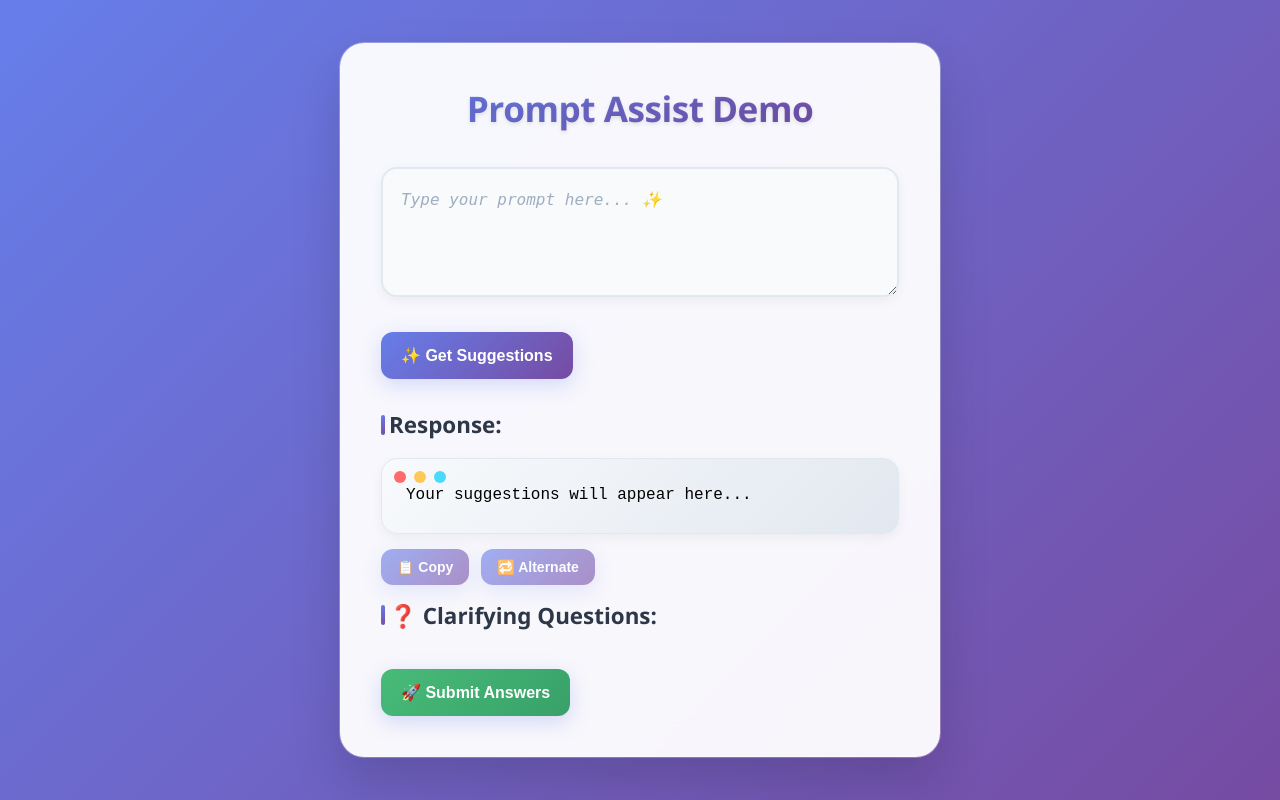
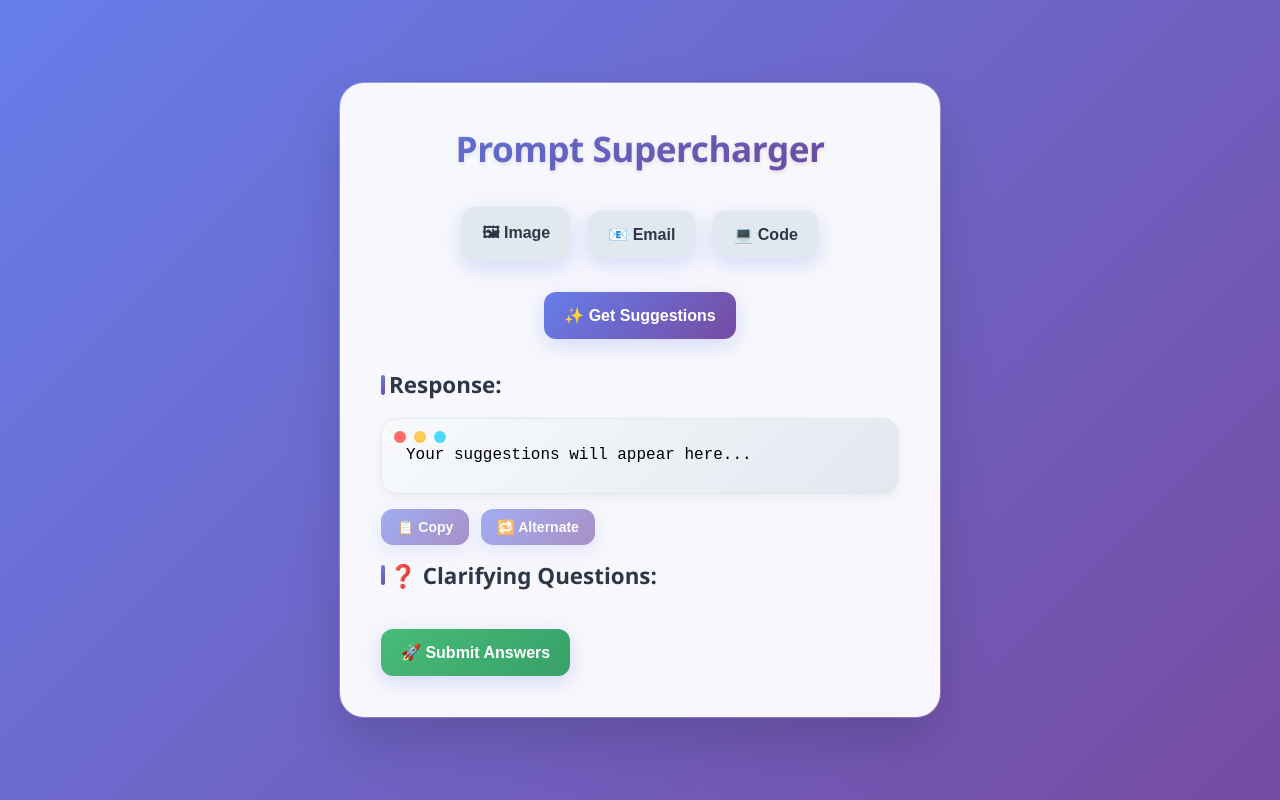
Before and after one commit to Dheeraj8309/prompt-supercharger, a Flask app: page / in a window 1280 px wide. Run offline with Flask 3, Linux system fonts and the light colour scheme.

Commit message:
Update: lazy model loading, Dockerfile optimizations, frontend intent buttons

```diff
--- a/app.py
+++ b/app.py
@@ -1,8 +1,7 @@
 import os
 from flask import Flask, jsonify, render_template, request
 
-# Import your prompt logic
-# (these live in promptassist/suggestion_engine.py from our earlier steps)
+# ---- Your prompt logic (unchanged) ----
 from promptassist.suggestion_engine import (
     suggest,
     refine_with_answers,
@@ -13,76 +12,58 @@ app = Flask(__name__, template_folder="templates", static_folder=None)
 
 ALLOWED_INTENTS = {"image", "email", "code"}
 
-
 def _coerce_intent_to_allowed(text: str, intent: str) -> str:
-    """
-    Keep only image/email/code. If the classifier returns something else,
-    use a tiny heuristic to map it into one of the three.
-    """
     if intent in ALLOWED_INTENTS:
         return intent
-
     t = (text or "").lower()
-    if any(k in t for k in ["image", "photo", "render", "illustration", "icon", "logo", "picture"]):
+    if any(k in t for k in ["image","photo","render","illustration","icon","logo","picture"]):
         return "image"
-    if any(k in t for k in ["email", "mail", "message", "professor", "manager", "recipient"]):
+    if any(k in t for k in ["email","mail","message","professor","manager","recipient"]):
         return "email"
-    if any(k in t for k in ["code", "function", "script", "class", "api", "python", "javascript", "java", "c++", "c#", "golang", "typescript"]):
+    if any(k in t for k in ["code","function","script","class","api","python","javascript","java","c++","c#","golang","typescript"]):
         return "code"
-    # Default to email (safe fallback)
     return "email"
-
 
 @app.route("/", methods=["GET"])
 def home():
-    # Serves templates/index.html
     return render_template("index.html")
-
 
 @app.route("/api/suggest", methods=["POST"])
 def api_suggest():
-    """
-    Input JSON: { "text": "...", "lang": "en" }
-    Output JSON mirrors suggestion_engine.suggest(...)
-    but intent is coerced to image/email/code.
-    """
     payload = request.get_json(silent=True) or {}
     text = (payload.get("text") or "").strip()
     lang = (payload.get("lang") or "en").strip()
+    intent = (payload.get("intent") or "").strip().lower()
 
-    if not text:
-        return jsonify({"error": "Missing 'text'"}), 400
+    if not text and not intent:
+        return jsonify({"error": "Missing 'intent' or 'text'"}), 400
 
     try:
-        data = suggest(text, lang=lang)
-        # Coerce to allowed intents (image/email/code) if needed
-        coerced = _coerce_intent_to_allowed(text, data.get("intent", ""))
-        if coerced != data.get("intent"):
-            # Re-run suggest with a tiny hint so the classifier lands correctly
-            hinted = f"{coerced}: {text}"
-            data = suggest(hinted, lang=lang)
-
+        if intent in ALLOWED_INTENTS:
+            data = suggest(text or "", lang=lang)
+            data["intent"] = intent
+        else:
+            data = suggest(text, lang=lang)
+            coerced = _coerce_intent_to_allowed(text, data.get("intent", ""))
+            if coerced != data.get("intent"):
+                hinted = f"{coerced}: {text}"
+                data = suggest(hinted, lang=lang)
+                data["intent"] = coerced
         return jsonify(data)
     except Exception as e:
         return jsonify({"error": str(e)}), 500
 
-
 @app.route("/api/refine", methods=["POST"])
 def api_refine():
-    """
-    Input JSON: { "text": "...", "lang": "en", "intent": "image|email|code", "answers": [...] }
-    Output JSON: { "refined_prompt": "..." }
-    """
     payload = request.get_json(silent=True) or {}
     text = (payload.get("text") or "").strip()
     lang = (payload.get("lang") or "en").strip()
     intent = (payload.get("intent") or "").strip().lower()
     answers = payload.get("answers") or []
 
-    if not text:
-        return jsonify({"error": "Missing 'text'"}), 400
+    if not intent and not text:
+        return jsonify({"error": "Missing 'intent' or 'text'"}), 400
 
-    # Ensure intent is one of our three
     intent = _coerce_intent_to_allowed(text, intent)
 
     try:
@@ -91,27 +72,14 @@ def api_refine():
     except Exception as e:
         return jsonify({"error": str(e)}), 500
 
-
 @app.route("/api/alternate", methods=["POST"])
 def api_alternate():
-    """
-    Input JSON:
-      {
-        "prompt": "<latest refined prompt>",
-        "intent": "image|email|code",
-        "answers": [...],   # optional; the same clarify answers you submitted
-        "index": 0          # which alternate template to use (0,1,2,...)
-      }
-    Output JSON:
-      { "alternate_prompt": "..." }
-    """
     payload = request.get_json(silent=True) or {}
     prompt = (payload.get("prompt") or "").strip()
     intent = (payload.get("intent") or "").strip().lower()
     answers = payload.get("answers") or []
     index = payload.get("index", 0)
 
-    # Ensure intent is allowed
     intent = _coerce_intent_to_allowed(prompt, intent)
 
     try:
@@ -122,12 +90,11 @@ def api_alternate():
     except Exception as e:
         return jsonify({"error": str(e)}), 500
 
-
 @app.route("/healthz", methods=["GET"])
 def health():
     return jsonify({"ok": True})
 
-
 if __name__ == "__main__":
-    # Bind to all interfaces (Docker-friendly) on port 8080, no debug in container
-    app.run(host="0.0.0.0", port=8080, debug=False)
+    # Bind to Render's $PORT if present; default to 8080 locally
+    port = int(os.environ.get("PORT", 8080))
+    app.run(host="0.0.0.0", port=port, debug=False)
--- a/requirements.txt
+++ b/requirements.txt
@@ -1,6 +1,2 @@
 Flask==3.0.3
 gunicorn==22.0.0
-sentence-transformers==2.7.0
-torch==2.3.1+cpu
-numpy==1.26.4
-nltk==3.8.1
--- a/templates/index.html
+++ b/templates/index.html
@@ -8,19 +8,12 @@
     /* --- your existing styles kept as-is --- */
     *{margin:0;padding:0;box-sizing:border-box}
     body{font-family:'Segoe UI',Tahoma,Verdana,sans-serif;background:linear-gradient(135deg,#667eea 0%,#764ba2 100%);min-height:100vh;padding:20px;display:flex;align-items:center;justify-content:center;animation:fadeIn 0.8s ease-out}
-    @keyframes fadeIn{from{opacity:0;transform:translateY(20px)}to{opacity:1;transform:translateY(0)}
-    }
+    @keyframes fadeIn{from{opacity:0;transform:translateY(20px)}to{opacity:1;transform:translateY(0)}}
     .container{background:rgba(255,255,255,.95);backdrop-filter:blur(15px);border-radius:24px;padding:40px;box-shadow:0 25px 50px rgba(0,0,0,.15),0 0 0 1px rgba(255,255,255,.3);width:100%;max-width:600px;border:1px solid rgba(255,255,255,.2);animation:slideUp 0.6s ease-out 0.2s both}
     @keyframes slideUp{from{opacity:0;transform:translateY(30px)}to{opacity:1;transform:translateY(0)}}
     h2{color:#2d3748;font-size:2.2rem;font-weight:700;text-align:center;margin-bottom:35px;background:linear-gradient(135deg,#667eea,#764ba2);-webkit-background-clip:text;-webkit-text-fill-color:transparent;text-shadow:0 2px 4px rgba(0,0,0,0.1);letter-spacing:-0.5px}
-    .input-group{margin-bottom:30px}
-    textarea{width:100%;height:130px;padding:18px;border:2px solid #e2e8f0;border-radius:16px;font-size:16px;background:#f8fafc;color:#2d3748;resize:vertical;transition:all 0.3s cubic-bezier(0.4,0,0.2,1);box-shadow:0 4px 12px rgba(0,0,0,0.05);line-height:1.6}
-    textarea:focus{outline:none;border-color:#667eea;background:#fff;box-shadow:0 8px 25px rgba(102,126,234,0.2);transform:translateY(-2px)}
-    textarea::placeholder{color:#a0aec0;font-style:italic}
-    .controls{display:flex;gap:18px;align-items:center;margin-bottom:30px;flex-wrap:wrap}
+    .controls{display:flex;gap:18px;align-items:center;margin-bottom:30px;flex-wrap:wrap;justify-content:center}
     select,button{padding:14px 20px;border:2px solid #e2e8f0;border-radius:12px;font-size:16px;cursor:pointer;transition:all 0.3s cubic-bezier(0.4,0,0.2,1);font-weight:500}
-    select{background:#f8fafc;color:#2d3748;box-shadow:0 2px 8px rgba(0,0,0,0.05)}
-    select:focus{outline:none;border-color:#667eea;box-shadow:0 4px 15px rgba(102,126,234,0.15)}
     button{background:linear-gradient(135deg,#667eea,#764ba2);color:#fff;font-weight:600;box-shadow:0 6px 20px rgba(102,126,234,.25);border:none;position:relative;overflow:hidden}
     button::before{content:'';position:absolute;top:0;left:-100%;width:100%;height:100%;background:linear-gradient(90deg,transparent,rgba(255,255,255,0.2),transparent);transition:left 0.5s}
     button:hover{transform:translateY(-3px);box-shadow:0 10px 30px rgba(102,126,234,.4)}
@@ -48,19 +41,25 @@
       .row{flex-direction:column;gap:8px}
       .row button{width:100%}
     }
-    .input-group:hover textarea{border-color:#cbd5e0}
     button:disabled{opacity:0.6;cursor:not-allowed;transform:none !important}
     button:disabled:hover{box-shadow:0 6px 20px rgba(102,126,234,.25) !important}
     form{animation:slideIn 0.4s ease-out}
     @keyframes slideIn{from{opacity:0;transform:translateX(-20px)}to{opacity:1;transform:translateX(0)}}
+
+    /* New style for intent buttons */
+    .intent-btn{background:#e2e8f0;color:#2d3748 !important}
+    .intent-btn.active{background:linear-gradient(135deg,#667eea,#764ba2) !important;color:#fff !important}
   </style>
 </head>
 <body>
   <div class="container">
-    <h2>Prompt Assist Demo</h2>
+    <h2>Prompt Supercharger</h2>
 
-    <div class="input-group">
-      <textarea id="userText" placeholder="Type your prompt here... ✨"></textarea>
+    <!-- Intent buttons -->
+    <div class="controls">
+      <button class="intent-btn" data-intent="image">🖼 Image</button>
+      <button class="intent-btn" data-intent="email">📧 Email</button>
+      <button class="intent-btn" data-intent="code">💻 Code</button>
     </div>
 
     <div class="controls">
@@ -78,7 +77,6 @@
       <div class="spacer"></div>
     </div>
 
-    <!-- Clarifying questions form placeholder (rendered dynamically) -->
     <form id="clarifyForm" onsubmit="submitAnswers(event)">
       <h3>❓ Clarifying Questions:</h3>
       <div id="clarifyFields"></div>
@@ -87,119 +85,98 @@
   </div>
 
   <script>
-    // ---------- Globals / State ----------
-    let LAST_SUGGEST = null;
+    let LAST_INTENT = "";
     let LAST_REFINED_PROMPT = "";
-    let LAST_INTENT = "";
     let LAST_ANSWERS = [];
     let ALT_CLICK_COUNT = 0;
 
-    const OUTPUT    = document.getElementById("output");
-    const LOADING   = document.getElementById("loading");
-    const GET_BTN   = document.getElementById("getBtn");
-    const ALT_BTN   = document.getElementById("altBtn");
-    const COPY_BTN  = document.getElementById("copyBtn");
-    const FORM      = document.getElementById("clarifyForm");
-    const FIELDS    = document.getElementById("clarifyFields");
+    const OUTPUT = document.getElementById("output");
+    const LOADING = document.getElementById("loading");
+    const GET_BTN = document.getElementById("getBtn");
+    const ALT_BTN = document.getElementById("altBtn");
+    const COPY_BTN = document.getElementById("copyBtn");
+    const FORM = document.getElementById("clarifyForm");
+    const FIELDS = document.getElementById("clarifyFields");
 
-    // ---------- Helpers ----------
-    function setLoading(isLoading, text = "Processing your request...") {
+    function setLoading(isLoading, text="Processing...") {
       LOADING.style.display = isLoading ? "block" : "none";
       if (isLoading) LOADING.textContent = text;
     }
 
-    function renderQuestions(intent, questions) {
-      const supported = ["image", "email", "code"];
-      if (!supported.includes(intent)) {
-        FORM.style.display = "none";
-        FIELDS.innerHTML = "";
-        return;
-      }
+    function enableAltCopy(enabled) {
+      ALT_BTN.disabled = !enabled;
+      COPY_BTN.disabled = !enabled;
+    }
 
+    // Intent selection shows clarifying questions immediately
+    document.querySelectorAll(".intent-btn").forEach(btn => {
+      btn.addEventListener("click", () => {
+        document.querySelectorAll(".intent-btn").forEach(b => b.classList.remove("active"));
+        btn.classList.add("active");
+        LAST_INTENT = btn.dataset.intent;
+
+        let questions = [];
+        if (LAST_INTENT === "image") {
+          questions = [
+            "What is the main subject and its key attributes?",
+            "Style (photo, 3D render, illustration, watercolor, pixel art, etc.)?",
+            "Background/setting for the image?",
+            "Composition & aspect ratio (close-up vs wide; 1:1, 4:5, 16:9)?",
+            "Lighting / mood (golden hour, studio softbox, neon, moody, high-key)?",
+            "Any color palette or reference keywords?"
+          ];
+        } else if (LAST_INTENT === "email") {
+          questions = [
+            "Who is the recipient and their role?",
+            "What is the purpose (inform, request, update)?",
+            "Preferred tone (formal, friendly, concise)?",
+            "Any constraints (length, deadline)?"
+          ];
+        } else if (LAST_INTENT === "code") {
+          questions = [
+            "Preferred programming language or framework?",
+            "What should the code do (task/goal)?",
+            "What inputs does it take (format, examples)?",
+            "What should it output/return?",
+            "Any constraints (performance, style, error handling)?",
+            "Runtime environment / versions / packages to use/avoid?"
+          ];
+        }
+
+        renderQuestions(questions);
+        OUTPUT.textContent = `Selected intent: ${LAST_INTENT.toUpperCase()}. Please answer the questions below.`;
+      });
+    });
+
+    function renderQuestions(questions) {
       FIELDS.innerHTML = "";
       (questions || []).forEach((q, i) => {
         const wrap = document.createElement("div");
         wrap.className = "clarify-input";
-        const label = document.createElement("label");
-        label.textContent = q;
-        const input = document.createElement("input");
-        input.type = "text";
-        input.name = `q${i+1}`;
-        wrap.appendChild(label);
-        wrap.appendChild(input);
+        wrap.innerHTML = `<label>${q}</label><input type="text" name="q${i+1}" />`;
         FIELDS.appendChild(wrap);
       });
-
-      FORM.style.display = questions && questions.length ? "block" : "none";
+      FORM.style.display = questions.length ? "block" : "none";
     }
 
-    function showFirstPass(data) {
-      let html = `✨ Improved Prompt:\n${data.improved_prompt || "N/A"}\n\n`;
-      if (data.clarifying_questions?.length) {
-        html += "❓ Clarifying Questions:\n";
-        data.clarifying_questions.forEach((q, i) => html += `${i+1}. ${q}\n`);
+    async function sendRequest() {
+      if (!LAST_INTENT) {
+        alert("Please select Image, Email, or Code first.");
+        return;
       }
-      OUTPUT.textContent = html;
-    }
-
-    function getAnswersFromForm() {
-      const fd = new FormData(FORM);
-      const out = [];
-      for (const [name, value] of fd.entries()) {
-        out.push({ name, value: String(value || "").trim() });
-      }
-      return out;
-    }
-
-    function enableAltCopy(enabled) {
-      ALT_BTN.disabled  = !enabled;
-      COPY_BTN.disabled = !enabled;
-    }
-
-    // ---------- Actions ----------
-    async function sendRequest() {
-      const text = document.getElementById("userText").value;
-      const lang = "en"; // single language
-
-      // Reset state for a new session
-      LAST_SUGGEST = null;
-      LAST_REFINED_PROMPT = "";
-      LAST_INTENT = "";
-      LAST_ANSWERS = [];
-      ALT_CLICK_COUNT = 0;
-      enableAltCopy(false);
-
       setLoading(true, "Analyzing prompt…");
       OUTPUT.textContent = "Processing…";
-      FORM.style.display = "none";
-      FIELDS.innerHTML = "";
 
       try {
         const res = await fetch("/api/suggest", {
           method: "POST",
           headers: { "Content-Type": "application/json" },
-          body: JSON.stringify({ text, lang })
+          body: JSON.stringify({ text: "", lang: "en", intent: LAST_INTENT })
         });
-
-        const ct = res.headers.get("content-type") || "";
-        if (!ct.includes("application/json")) {
-          const txt = await res.text();
-          throw new Error(`Server did not return JSON. ${txt.slice(0, 200)}…`);
-        }
-
         const data = await res.json();
-        LAST_SUGGEST = data;
-        LAST_INTENT = data.intent || "";
-
-        if (!["image","email","code"].includes(LAST_INTENT)) {
-          LAST_INTENT = "general";
-        }
-
-        showFirstPass(data);
-        renderQuestions(LAST_INTENT, data.clarifying_questions || []);
-
+        OUTPUT.textContent = data.improved_prompt || "N/A";
       } catch (err) {
-        OUTPUT.textContent = "Error: " + (err?.message || err);
+        OUTPUT.textContent = "Error: " + err.message;
       } finally {
         setLoading(false);
       }
@@ -207,50 +184,21 @@
 
     async function submitAnswers(ev) {
       ev.preventDefault();
-      const text = document.getElementById("userText").value;
-      const lang = "en";
-
-      const answers = getAnswersFromForm().filter(a => a.value);
+      setLoading(true, "Refining prompt…");
+      const answers = Array.from(new FormData(FORM)).map(([name, value]) => ({name, value}));
       LAST_ANSWERS = answers;
-
-      setLoading(true, "Refining prompt…");
-      OUTPUT.textContent = "Refining…";
-
       try {
         const res = await fetch("/api/refine", {
           method: "POST",
           headers: { "Content-Type": "application/json" },
-          body: JSON.stringify({
-            text,
-            lang,
-            intent: LAST_INTENT,
-            answers
-          })
+          body: JSON.stringify({ text: "", lang: "en", intent: LAST_INTENT, answers })
         });
-
-        const ct = res.headers.get("content-type") || "";
-        if (!ct.includes("application/json")) {
-          const txt = await res.text();
-          throw new Error(`Server did not return JSON. ${txt.slice(0, 200)}…`);
-        }
-
         const data = await res.json();
-        if (!res.ok) throw new Error(data?.error || `HTTP ${res.status}`);
-
         LAST_REFINED_PROMPT = data.refined_prompt || "";
-        LAST_INTENT = data.intent || LAST_INTENT;
-
-        if (!LAST_REFINED_PROMPT) {
-          OUTPUT.textContent = "No refined prompt generated.";
-          enableAltCopy(false);
-          return;
-        }
-
         OUTPUT.textContent = `🎯 Refined Prompt:\n${LAST_REFINED_PROMPT}`;
-        ALT_CLICK_COUNT = 0;
         enableAltCopy(true);
       } catch (err) {
-        OUTPUT.textContent = "Error: " + (err?.message || err);
+        OUTPUT.textContent = "Error: " + err.message;
         enableAltCopy(false);
       } finally {
         setLoading(false);
@@ -258,46 +206,22 @@
     }
 
     async function onAlternateClick() {
-      if (!LAST_REFINED_PROMPT || !LAST_INTENT) {
-        OUTPUT.textContent = "No refined prompt available yet. Submit answers first.";
+      if (!LAST_REFINED_PROMPT) {
+        OUTPUT.textContent = "No refined prompt yet.";
         return;
       }
       ALT_BTN.disabled = true;
       setLoading(true, "Generating alternate…");
-      OUTPUT.textContent = "Generating alternate…";
-
       try {
         const res = await fetch("/api/alternate", {
           method: "POST",
           headers: { "Content-Type": "application/json" },
-          body: JSON.stringify({
-            prompt: LAST_REFINED_PROMPT,
-            intent: LAST_INTENT,
-            answers: LAST_ANSWERS || [],
-            index: ALT_CLICK_COUNT || 0
-          })
+          body: JSON.stringify({ prompt: LAST_REFINED_PROMPT, intent: LAST_INTENT, answers: LAST_ANSWERS, index: ALT_CLICK_COUNT })
         });
-
-        const ct = res.headers.get("content-type") || "";
-        if (!ct.includes("application/json")) {
-          const txt = await res.text();
-          throw new Error(`Server did not return JSON. ${txt.slice(0, 200)}…`);
-        }
-
         const data = await res.json();
-        if (!res.ok) throw new Error(data?.error || `HTTP ${res.status}`);
-
-        const alt = data.alternate_prompt || "";
-        if (!alt.trim()) {
-          throw new Error("No alternate generated.");
-        }
-
-        LAST_REFINED_PROMPT = alt;
-        ALT_CLICK_COUNT = (ALT_CLICK_COUNT || 0) + 1;
-
+        LAST_REFINED_PROMPT = data.alternate_prompt || LAST_REFINED_PROMPT;
         OUTPUT.textContent = `🎯 Refined Prompt:\n${LAST_REFINED_PROMPT}`;
-      } catch (err) {
-        OUTPUT.textContent = "Error: " + (err?.message || err);
+        ALT_CLICK_COUNT++;
       } finally {
         setLoading(false);
         ALT_BTN.disabled = false;
@@ -305,21 +229,14 @@
     }
 
     async function onCopyClick() {
-      const toCopy = LAST_REFINED_PROMPT || "";
-      if (!toCopy.trim()) return;
-      try {
-        await navigator.clipboard.writeText(toCopy);
-        COPY_BTN.textContent = "✅ Copied";
-        setTimeout(() => (COPY_BTN.textContent = "📋 Copy"), 1200);
-      } catch (e) {
-        COPY_BTN.textContent = "❌ Copy failed";
-        setTimeout(() => (COPY_BTN.textContent = "📋 Copy"), 1200);
-      }
+      if (!LAST_REFINED_PROMPT) return;
+      await navigator.clipboard.writeText(LAST_REFINED_PROMPT);
+      COPY_BTN.textContent = "✅ Copied";
+      setTimeout(()=>COPY_BTN.textContent="📋 Copy",1200);
     }
 
-    // ---------- Event bindings ----------
     GET_BTN.addEventListener("click", sendRequest);
-    document.getElementById("clarifyForm").addEventListener("submit", submitAnswers);
+    FORM.addEventListener("submit", submitAnswers);
     ALT_BTN.addEventListener("click", onAlternateClick);
     COPY_BTN.addEventListener("click", onCopyClick);
   </script>
```
Also changed, not shown: 2 other files.
